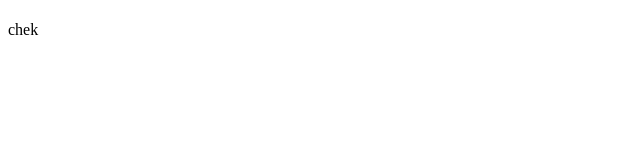
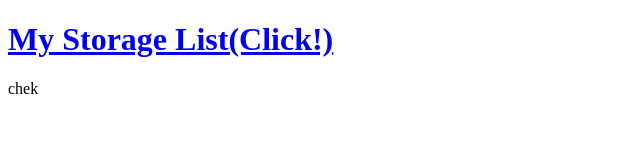
Before and after one commit to Projetxdexjeu/Projetx, a plain HTML site: page index.html in a window 1280 px wide. Shown: the whole page, without its empty margins (0-640 px from the left). Drawn offline with Linux system fonts and the light colour scheme.

Commit message:
Update index.html

```diff
--- a/index.html
+++ b/index.html
@@ -5,7 +5,7 @@
     <title>Hi</title>
   </head>
   <body>
-    <h1><a href="https://projetxdexjeu.github.io/listedefilm.html" target="self"></a></h1>
+    <h1><a href="https://projetxdexjeu.github.io/listedefilm.html" target="self">My Storage List(Click!)</a></h1>
     <p>chek</p>
   </body>
 </html>
```
